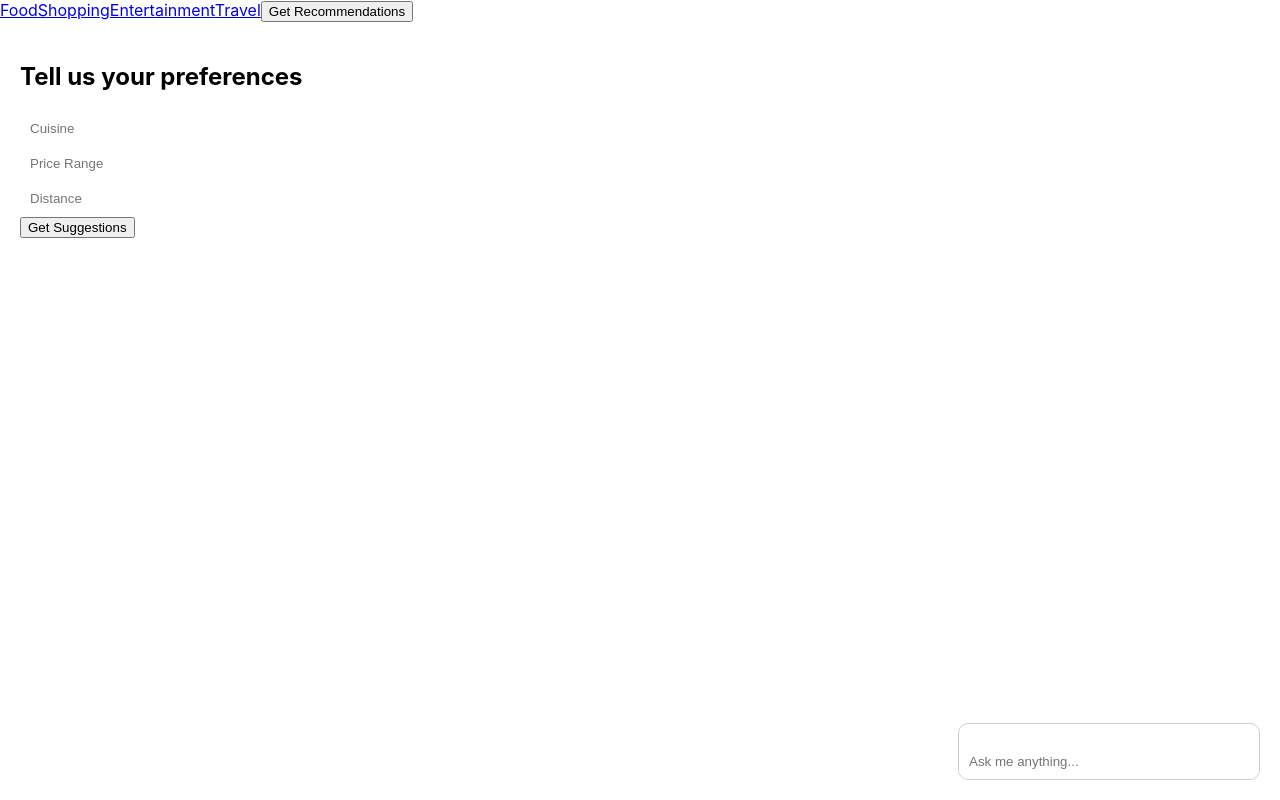
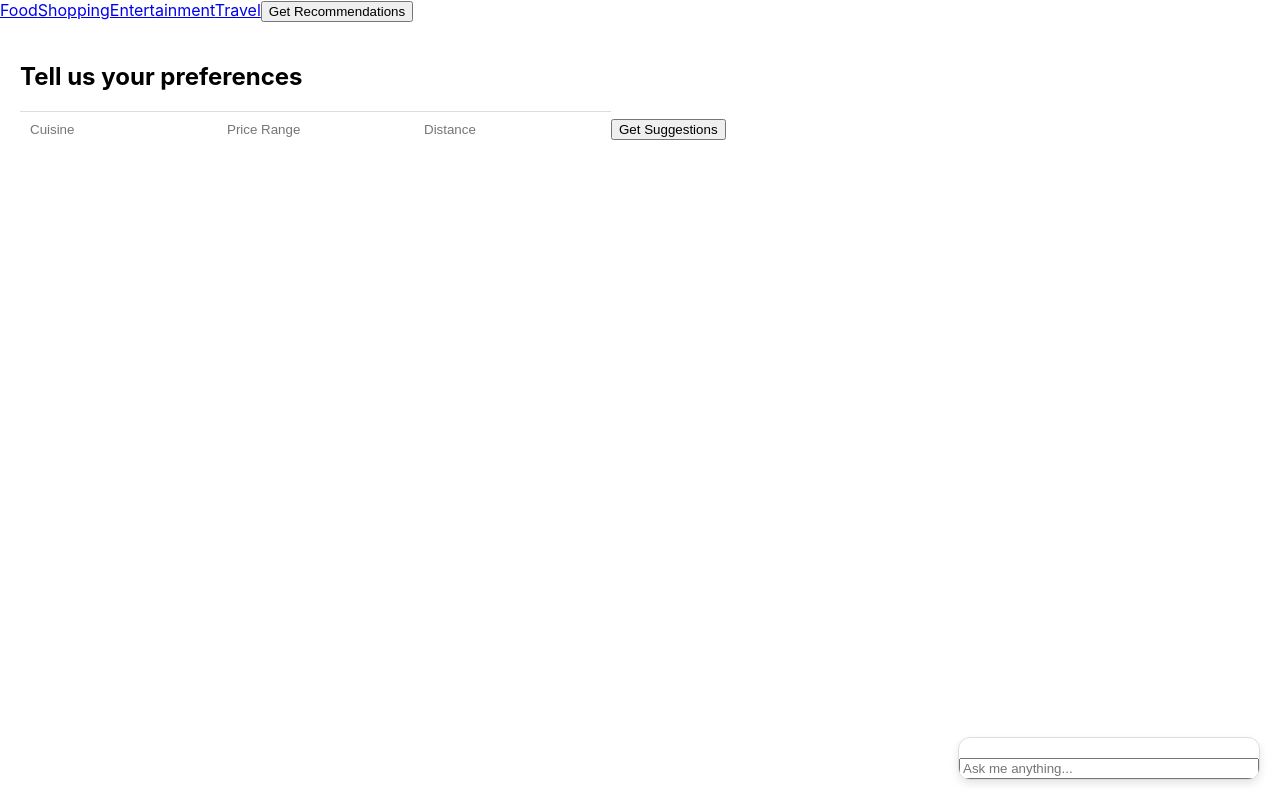
Before and after one commit to heyamktr/VKLHackathon, a React (Create React App) app in the folder client/: page / in a window 1280 px wide. Built offline with nearby package versions, Linux system fonts and the light colour scheme.

Commit message:
Update ChatBox.css

```diff
--- a/client/src/components/ChatBox.css
+++ b/client/src/components/ChatBox.css
@@ -4,29 +4,36 @@
   right: 20px;
   width: 300px;
   background: white;
-    border: 1px solid #ccc;
-    border-radius: 10px;
+  border: 1px solid #ddd;
+  border-radius: 12px;
+  box-shadow: 0 4px 8px rgba(0,0,0,0.1);
   overflow: hidden;
+  display: flex;
+  flex-direction: column;
+  z-index: 999;
 }
 
 .messages {
-    max-height: 200px;
+  max-height: 250px;
   overflow-y: auto;
   padding: 10px;
 }
 
 .user {
   text-align: right;
-    color: blue;
+  margin-bottom: 8px;
+  color: #0d47a1;
 }
 
 .ai {
   text-align: left;
-    color: green;
+  margin-bottom: 8px;
+  color: #2e7d32;
 }
 
-  input {
-    width: 100%;
+form input {
   border: none;
   padding: 10px;
+  border-top: 1px solid #ddd;
+  outline: none;
 }
```
Lines whose indentation alone changed are shown as unchanged.
